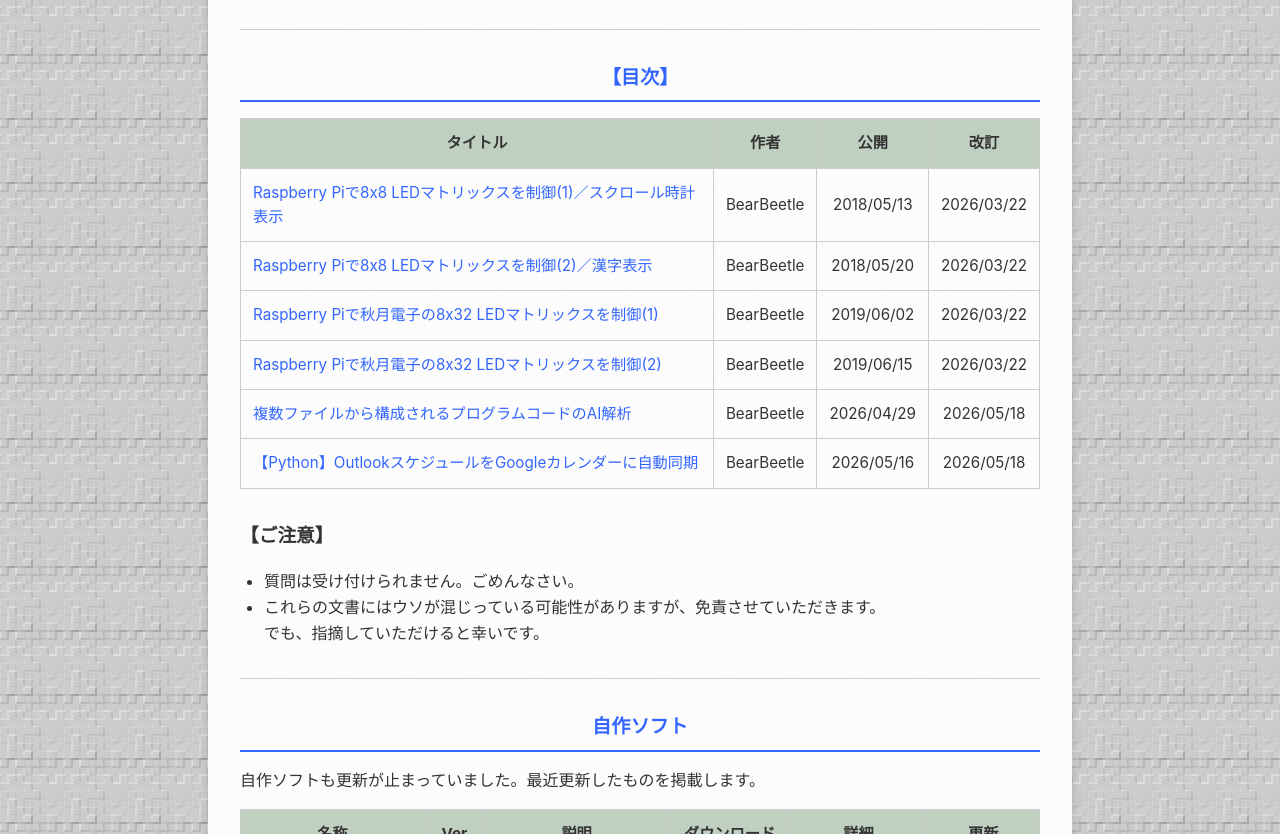
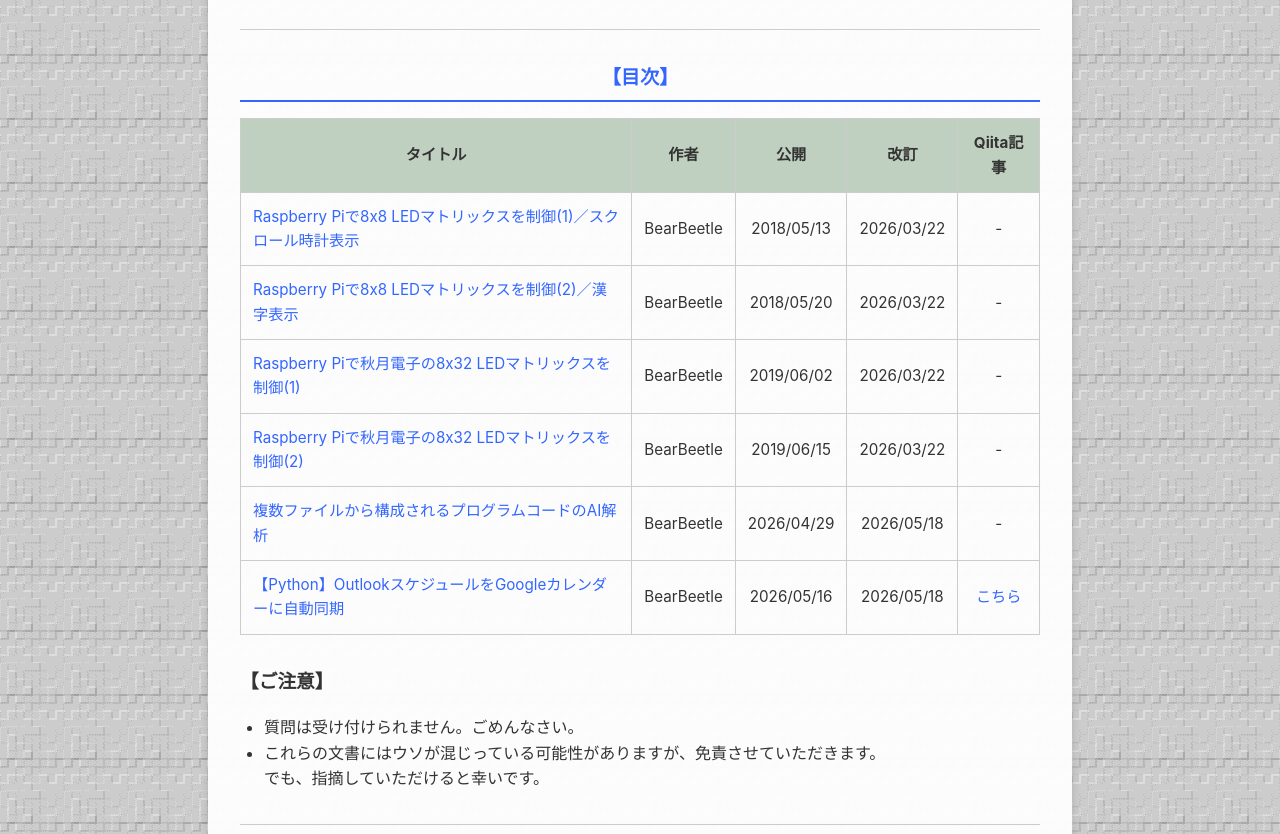
Before and after one commit to BearBeetle/bb-labo, a plain HTML site: page index.html in a window 1280 px wide. Shown: the part 553-1387 px from the top of the page. Drawn offline with Linux system fonts and the light colour scheme.

Commit message:
Qiitaリンク追加

```diff
--- a/index.html
+++ b/index.html
@@ -169,6 +169,7 @@
                    <th>作者</th>
                    <th>公開</th>
                    <th>改訂</th>
+                   <th>Qiita記事</th>
                </tr>
            </thead>
            <tbody>
@@ -177,36 +178,42 @@
                    <td class="center">BearBeetle</td>
                    <td class="center">2018/05/13</td>
                    <td class="center">2026/03/22</td>
+                   <td class="center">-</td>
                </tr>
                <tr>
                    <td><a href="raspberrypi_2.html">Raspberry Piで8x8 LEDマトリックスを制御(2)／漢字表示</a></td>
                    <td class="center">BearBeetle</td>
                    <td class="center">2018/05/20</td>
                    <td class="center">2026/03/22</td>
+                   <td class="center">-</td>
                </tr>
                <tr>
                    <td><a href="raspberrypi_3.html">Raspberry Piで秋月電子の8x32 LEDマトリックスを制御(1)</a></td>
                    <td class="center">BearBeetle</td>
                    <td class="center">2019/06/02</td>
                    <td class="center">2026/03/22</td>
+                   <td class="center">-</td>
                </tr>
                <tr>
                    <td><a href="raspberrypi_4.html">Raspberry Piで秋月電子の8x32 LEDマトリックスを制御(2)</a></td>
                    <td class="center">BearBeetle</td>
                    <td class="center">2019/06/15</td>
                    <td class="center">2026/03/22</td>
+                   <td class="center">-</td>
                </tr>
                <tr>
                    <td><a href="clang_merge.html">複数ファイルから構成されるプログラムコードのAI解析</a></td>
                    <td class="center">BearBeetle</td>
                    <td class="center">2026/04/29</td>
                    <td class="center">2026/05/18</td>
+                   <td class="center">-</td>
                </tr>
                <tr>
                    <td><a href="sync_calendar.html">【Python】OutlookスケジュールをGoogleカレンダーに自動同期</a></td>
                    <td class="center">BearBeetle</td>
                    <td class="center">2026/05/16</td>
                    <td class="center">2026/05/18</td>
+                    <td class="center"><a href="https://qiita.com/BearBeetle/items/f6edb482cc2b4702b3f7">こちら</a></td>
                </tr>
            </tbody>
        </table>
```
